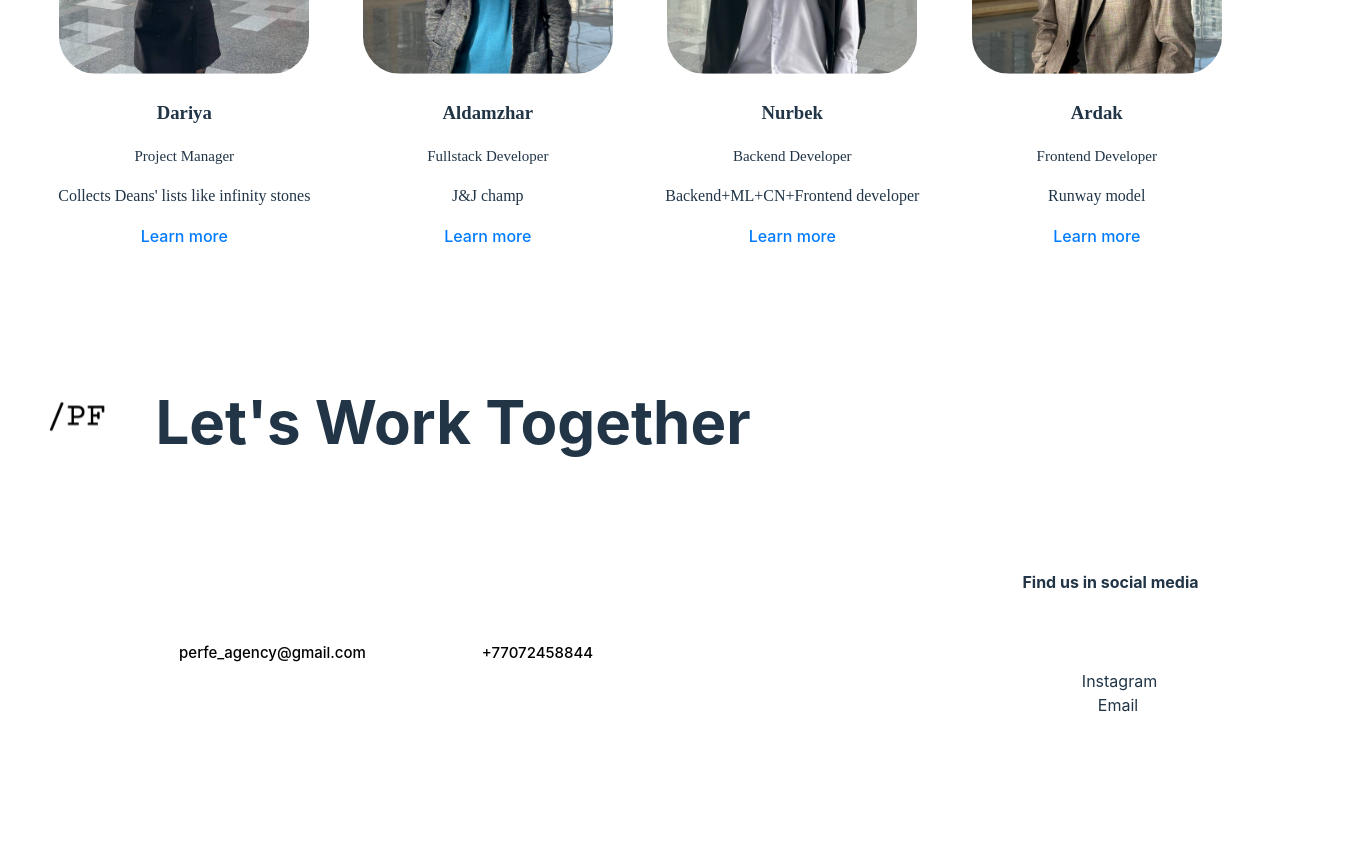
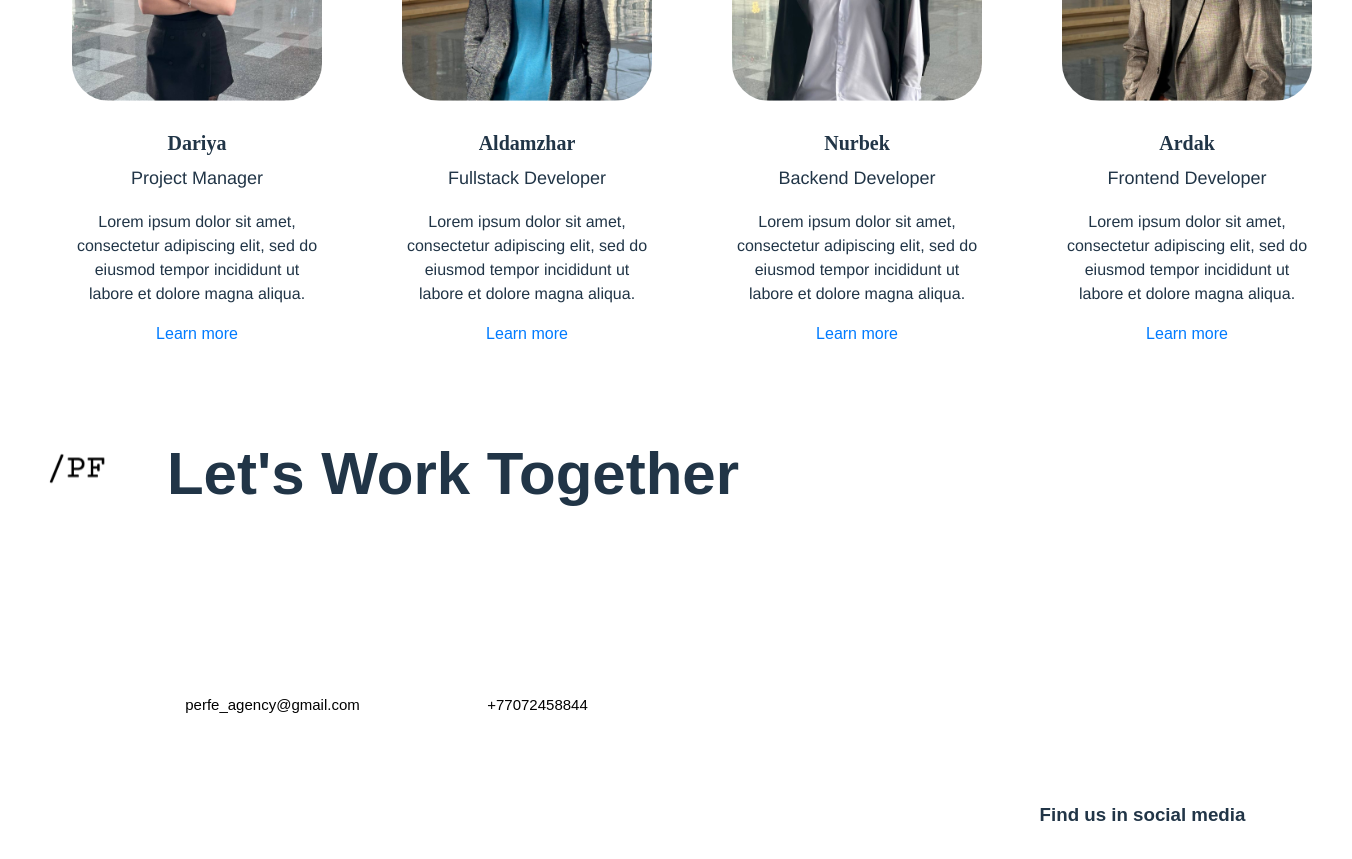
Before and after one commit to m-nurbek/PerfeWebsite, a React (Vite) app: page / in a window 1280 px wide. Shown: the part 1500-2359 px from the top of the page, 1352 px wide, since content can reach past the window. Before the commit the page ends 2332 px from the top, so only its background shows below. Built offline with nearby package versions, Linux system fonts and the light colour scheme.

Commit message:
Added the clickability to the Instagram icon at the Footer.
Still working on animations and making them occur every time the components become visible. Fixed the fonts in Team Description

```diff
--- a/package.json
+++ b/package.json
@@ -10,10 +10,13 @@
     "preview": "vite preview"
   },
   "dependencies": {
+    "framer-motion": "^10.16.16",
     "react": "^18.2.0",
     "react-dom": "^18.2.0",
+    "react-motion": "^0.5.2",
     "react-reveal": "^1.0.1",
-    "react-spring": "^9.7.3"
+    "react-spring": "^9.7.3",
+    "react-intersection-observer": "9.5.3"
   },
   "devDependencies": {
     "@types/react": "^18.2.37",
--- /dev/null
+++ b/src/assets/css/Fonts.css
@@ -0,0 +1,11 @@
+@font-face {
+  font-family: 'YourFontFamily';
+  src: url('src/assets/Montserrat-Regular.ttf') format('ttf'),
+       url('src/assets/Montserrat-Regular.ttf') format('ttf');
+  font-weight: normal;
+  font-style: normal;
+}
+
+body {
+  font-family: 'Montserrat-Regular', sans-serif;
+}
--- a/src/assets/fonts.css
+++ /dev/null
@@ -1,6 +0,0 @@
-@font-face {
-  font-family: 'Montserrat-Regular'; /* Choose a name for your font */
-  src: local('Montserrat-Regular'), url('./Montserrat-Regular.ttf') format('truetype');
-  font-weight: normal;
-  font-style: normal;
-}
--- a/src/components/Footer.tsx
+++ b/src/components/Footer.tsx
@@ -3,6 +3,7 @@ import {useState} from "react"; // Import your CSS file
 import InstIcon from '/src/assets/svg/InstIcon.svg';
 import EmailIcon from '/src/assets/svg/EmailIcon.svg';
 import PFLogo from '/src/assets/svg/PF_logo.svg';
+import * as https from "https";
 
 
 function Footer(){
@@ -102,16 +103,16 @@ function Footer(){
 
     <div style={{ textAlign: 'center', marginLeft: '200px', marginTop: '200px'}}>
       <div className="column">
-        <h4>Find us in social media</h4>
         <div className="column">
           <div className="column">
-            <img src={InstIcon} style={{ transform: 'scale(0.5)'}} />
-            <span style={{ marginLeft: '0px'}}>Instagram</span>
+            <h3 style={{marginTop: '180px'}}>Find us in social media</h3>
+              <a href={"https://www.instagram.com/perfe_agency/"} onClick={(e) => {e.preventDefault(); window.open("https://www.instagram.com/perfe_agency/")}}>
+                  <img src={InstIcon} style={{ transform: 'scale(0.7)'}} />
+              </a>
             <img
               src={EmailIcon}
-              style={{ transform: 'scale(1.2)', marginBottom: '16px', marginLeft: '10px' }}
+              style={{ transform: 'scale(1.6)', marginBottom: '16px', marginLeft: '40px' }}
             />
-            <span style={{ marginLeft: '15px' }}>Email</span>
           </div>
         </div>
       </div>
--- a/src/components/TeamDescription.tsx
+++ b/src/components/TeamDescription.tsx
@@ -1,15 +1,17 @@
-import Reveal from 'react-reveal/Reveal';
-import Dariya from '/src/assets/img/Dariya.jpg'
-import Nurbek from '/src/assets/img/Nurbek.jpg'
-import Alda from '/src/assets/img/Alda.jpg'
-import Ardak from '/src/assets/img/Ardak.jpg'
+import { motion, useAnimation } from 'framer-motion';
+import 'react-reveal/Reveal';
+import Dariya from '/src/assets/img/Dariya.jpg';
+import Nurbek from '/src/assets/img/Nurbek.jpg';
+import Alda from '/src/assets/img/Alda.jpg';
+import Ardak from '/src/assets/img/Ardak.jpg';
+import '/src/assets/css/Fonts.css';
+import React from "react";
+import {useInView} from "react-spring";
 
 const personCardStyle = {
-    height: "500px",
-  padding: '15px',
+  height: '500px',
+  padding: '40px',
   textAlign: 'center',
-    opacity: 0,
-    transition: 'opacity 0.8s ease-in-out',
 };
 
 const imageStyle = {
@@ -29,69 +31,71 @@ interface Props {
   role: string;
   description: string;
   src: string;
-    link: string
+  link: string;
 }
 
+const PersonCard = ({ name, role, description, src, link }: Props) => {
+  const controls = useAnimation();
+  const [ref, inView] = useInView({
+    triggerOnce: false, // Trigger the animation every time the component comes into view
+  });
 
-const PersonCard = ({ name, role, description, src, link }: Props) => {
+  React.useEffect(() => {
+    if (inView) {
+      controls.start({ opacity: 1 });
+    }
+  }, [controls, inView]);
 
   return (
-      <div>
-        <Reveal effect="fadeInDown">
-        <div style={personCardStyle}>
+    <motion.div ref={ref} initial={{ opacity: 0 }} animate={controls} style={{ ...personCardStyle }}>
       <img src={src} alt={name} id="top_scroll" style={imageStyle} />
       <div>
-            <h3 style={{fontFamily: 'Montserrat-Bold'}}>{name}</h3>
-            <p style={{fontSize: '15px', fontFamily: "Montserrat-Bold", fontWeight: "lighter"}}>{role}</p>
-            <p style={{fontFamily: "Montserrat"}}>{description}</p>
+        <h3 style={{ fontFamily: 'Montserrat', fontSize: '20px' }}>{name}</h3>
+        <p style={{ marginTop: '-13px', fontSize: '18px', fontFamily: 'Helvetica' }}>{role}</p>
+        <p style={{ fontFamily: 'Helvetica' }}>{description}</p>
         <a href={link} target="_blank" rel="noopener noreferrer" style={linkStyle}>
           Learn more
         </a>
       </div>
-        </div>
-        </Reveal>
-      </div>
+    </motion.div>
   );
 };
 
-function TeamDescription(){
+function TeamDescription() {
   const peopleRowStyle = {
     display: 'flex',
     justifyContent: 'space-around',
   };
 
-
   return (
     <>
-          <h1 style={{fontFamily: "Montserrat", fontSize: "60px"}}>Our Team </h1>
-        <div style={peopleRowStyle} >
-
-
+      <h1 style={{ fontFamily: 'Montserrat', fontSize: '60px' }}>Our Team </h1>
+      <div style={peopleRowStyle}>
         <PersonCard
           name="Dariya"
           role="Project Manager"
-            description="Collects Deans' lists like infinity stones"
+          description="Lorem ipsum dolor sit amet, consectetur adipiscing elit, sed do eiusmod tempor incididunt ut labore et dolore magna aliqua."
           src={Dariya}
           link="https://example.com/person1"
         />
         <PersonCard
           name="Aldamzhar"
           role="Fullstack Developer"
-            description="J&J champ"
+          description="Lorem ipsum dolor sit amet, consectetur adipiscing elit, sed do eiusmod tempor incididunt ut labore et dolore magna aliqua."
           src={Alda}
           link="https://example.com/person2"
         />
         <PersonCard
           name="Nurbek"
           role="Backend Developer"
-            description="Backend+ML+CN+Frontend developer"
+          description="Lorem ipsum dolor sit amet, consectetur adipiscing elit, sed do eiusmod tempor incididunt ut labore et dolore magna aliqua."
           src={Nurbek}
           link="https://example.com/person3"
         />
         <PersonCard
           name="Ardak"
           role="Frontend Developer"
-            description="Runway model"
+          description="Lorem ipsum dolor sit amet, consectetur adipiscing elit, sed do eiusmod tempor incididunt ut labore et dolore magna aliqua."
           src={Ardak}
           link="https://example.com/person4"
         />
@@ -100,5 +104,4 @@ function TeamDescription(){
   );
 }
 
-
 export default TeamDescription;
```
Also changed, not shown: src/assets/svg/ScrollUp.svg, 1 other file (tests, documents, lock files or other folders). Lines whose indentation alone changed are shown as unchanged.
